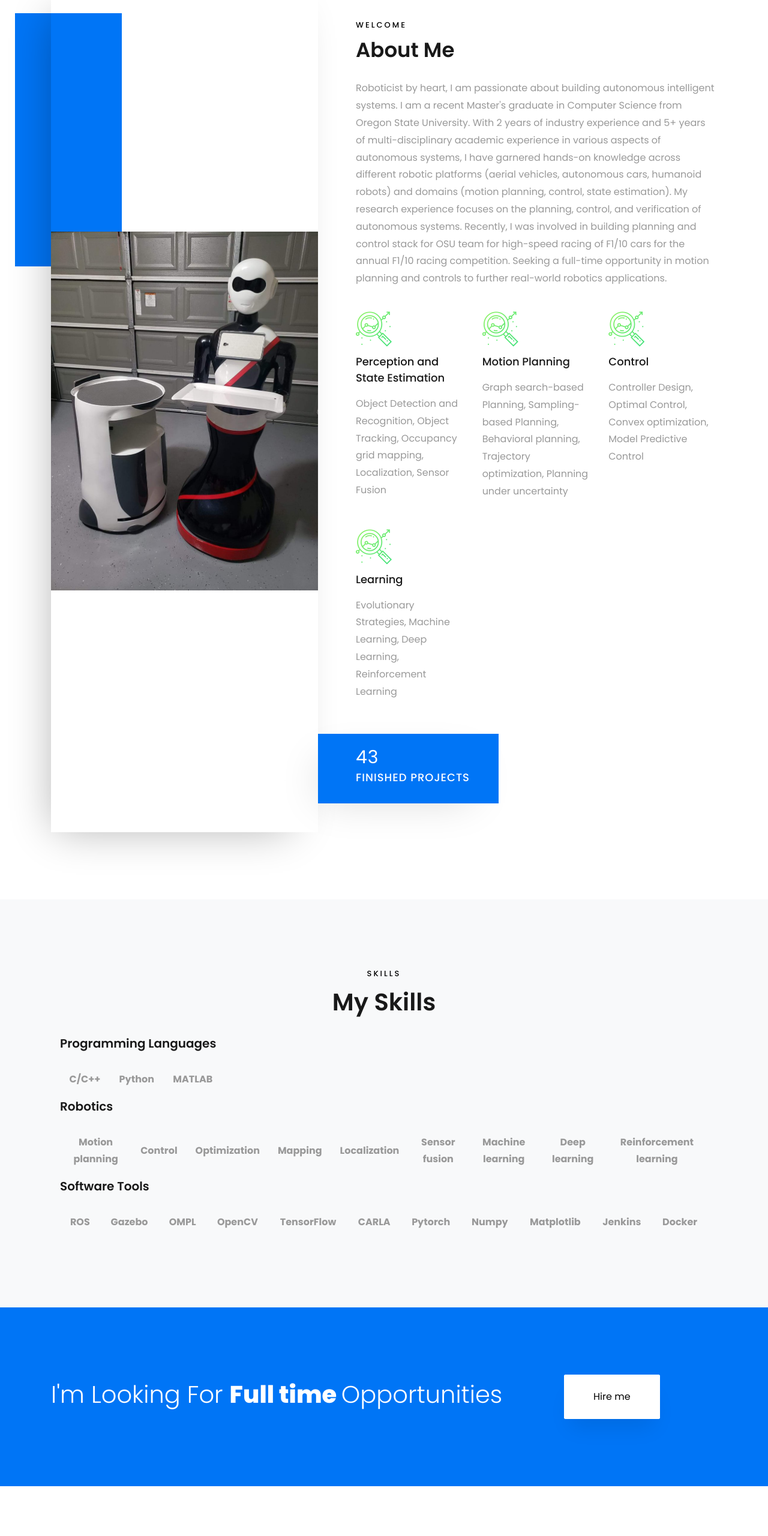
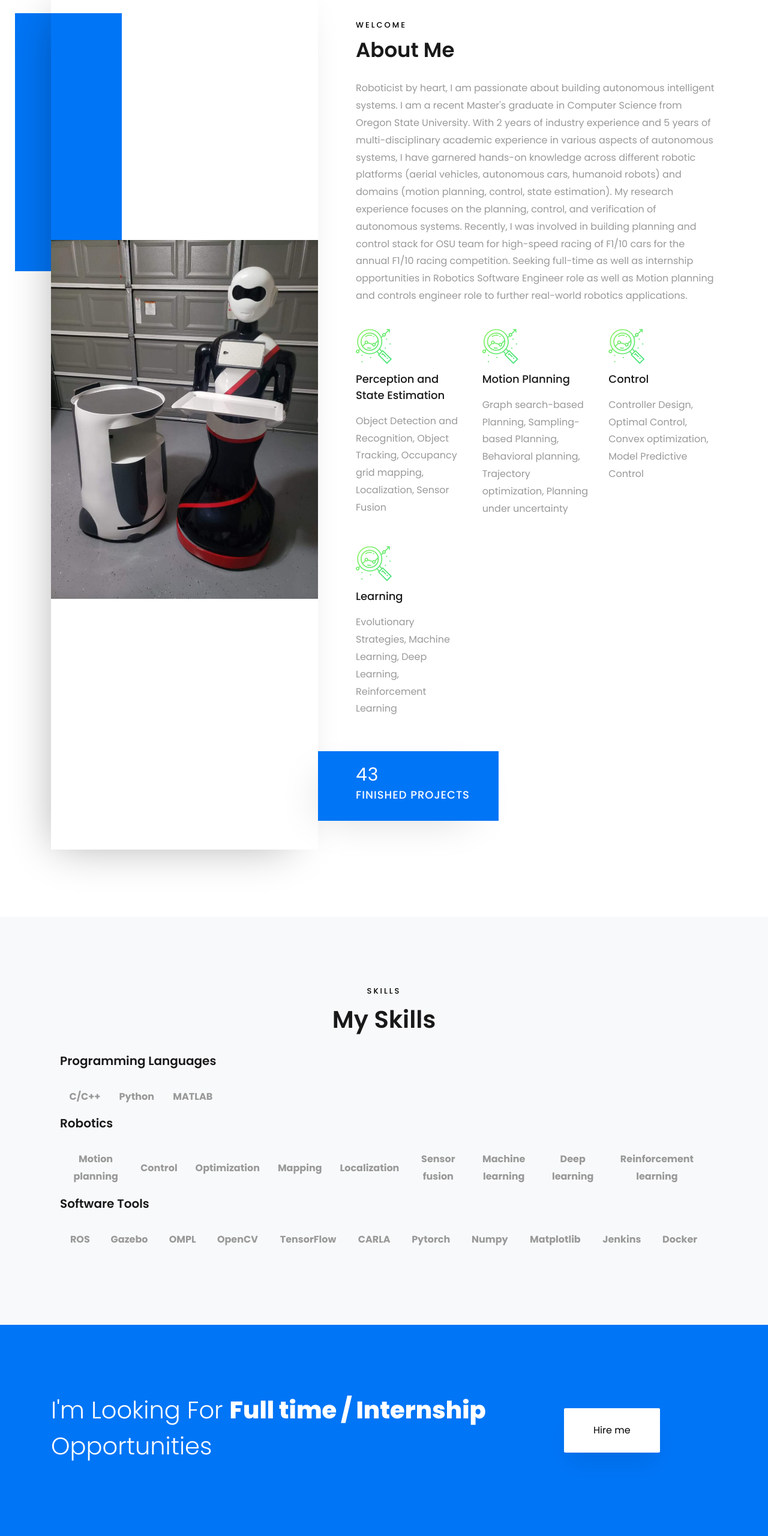
Before and after one commit to nirajbasnet/nirajbasnet.github.io, a plain HTML site: page index.html in a window 1280 px wide. Shown: the part 880-3440 px from the top of the page at 60% size. Drawn offline with Linux system fonts and the light colour scheme; files whose address does not match are found by name.

Commit message:
corrected some link bugs

```diff
--- a/index.html
+++ b/index.html
@@ -106,9 +106,9 @@
 		          <div class="col-md-12 heading-section ftco-animate">
 		          	<span class="subheading">Welcome</span>
 		            <h2 class="mb-4" style="font-size: 34px; text-transform: capitalize;">About Me</h2>
-		            <p>Roboticist by heart, I am passionate about building autonomous intelligent systems. I am a recent Master's graduate in Computer Science from Oregon State University. With 2 years of industry experience and 5+ years of multi-disciplinary academic experience in various aspects of autonomous systems, I have garnered hands-on knowledge across different robotic platforms (aerial vehicles, autonomous cars, humanoid robots) and domains (motion planning, control, state estimation).
+		            <p>Roboticist by heart, I am passionate about building autonomous intelligent systems. I am a recent Master's graduate in Computer Science from Oregon State University. With 2 years of industry experience and 5 years of multi-disciplinary academic experience in various aspects of autonomous systems, I have garnered hands-on knowledge across different robotic platforms (aerial vehicles, autonomous cars, humanoid robots) and domains (motion planning, control, state estimation).
 						My research experience focuses on the planning, control, and verification of autonomous systems. Recently, I was involved in building planning and control stack for OSU team for high-speed racing of F1/10 cars for the annual F1/10 racing competition.
-						Seeking a full-time opportunity in motion planning and controls to further real-world robotics applications.
+						Seeking full-time as well as internship opportunities in Robotics Software Engineer role as well as Motion planning and controls engineer role to further real-world robotics applications.
 
 
 
@@ -292,10 +292,10 @@
 			<div class="container">
 				<div class="row">
 					<div class="col-md-8 col-lg-9 d-flex align-items-center ftco-animate">
-						<h2>I'm Looking For <span>Full time </span>Opportunities</h2>
+						<h2>I'm Looking For <span>Full time / Internship </span>Opportunities</h2>
 					</div>
 					<div class="col-md-4 col-lg-3 d-flex align-items-center ftco-animate">
-						<p class="mb-0"><a href="assets/Resume.pdf" target="_blank" class="btn btn-white py-4 px-5 nav-link nav-item">Hire me</a></p>
+						<p class="mb-0"><a href="assets/Niraj_Basnet_Resume.pdf" target="_blank" class="btn btn-white py-4 px-5 nav-link nav-item">Hire me</a></p>
 					</div>
 				</div>
 			</div>
```
